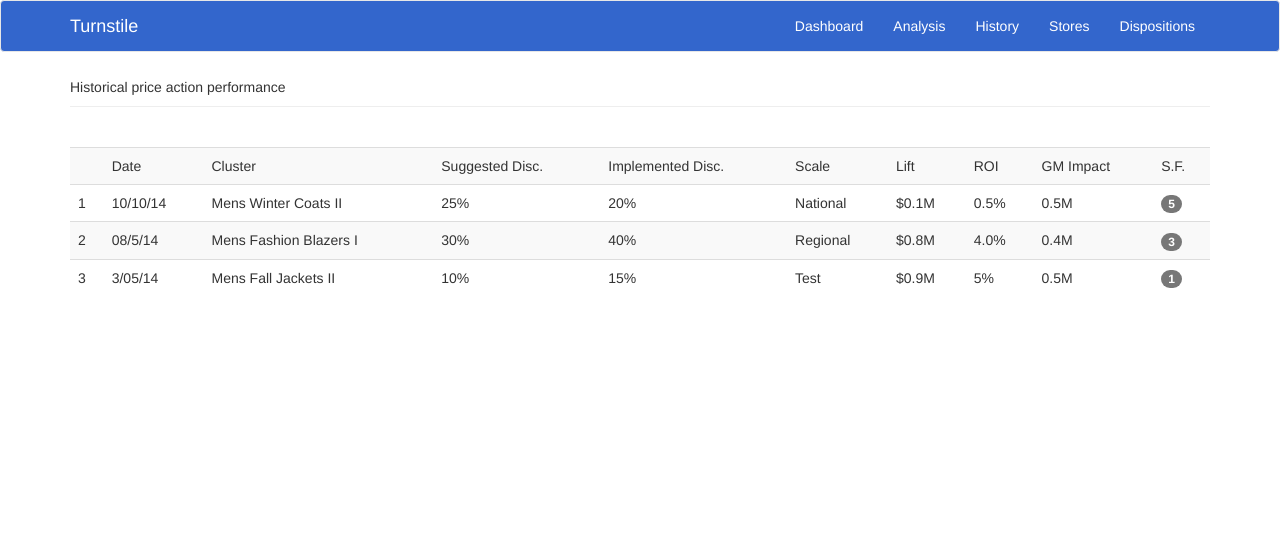
After one commit to luckypupil/turnstile, a Flask app: page /promohistory in a window 1280 px wide. The commit adds this page. Shown: the top 556 px of the page. Run offline with Flask 2, Linux system fonts and the light colour scheme; parts of the project's set-up code (start-up, migrations or seed data) failed here and were passed over; some libraries are stand-ins or nearby versions.

Commit message:
added history.html and put in static data

```diff
--- a/app/main/routes.py
+++ b/app/main/routes.py
@@ -46,9 +46,9 @@ def analysis():
     return render_template("main/analysis.html",skus=skus, form=form, formanal=formanal,results=len(skus),graphs=graphs)
 
 
-@main.route('/analysis', methods=["POST", "GET"])
+@main.route('/promohistory', methods=["POST", "GET"])
 def history():
-    return('hellow world!')
+    return render_template("main/history.html")
 
 
 @main.route('/stores',methods=["POST","GET"])
--- a/app/templates/base.html
+++ b/app/templates/base.html
@@ -25,7 +25,7 @@
                 {#<li><a href="{{ url_for('admin.add_prod') }}">Add SKU</a></li>#}
                 <li><a href="{{ url_for('main.dashboard') }}">Dashboard</a></li>
                 <li><a href="{{ url_for('main.analysis') }}">Analysis</a></li>
-                {#<li><a href="#">History</a></li>#}
+                <li><a href="{{ url_for('main.history') }}">History</a></li>
                 <li><a href="{{ url_for('main.stores') }}">Stores</a></li>
                 <li><a href="{{ url_for('main.dispositions') }}">Dispositions</a></li>
                 {#<li><a href="#">Logout</a></li>#}
--- a/app/templates/main/analysis.html
+++ b/app/templates/main/analysis.html
@@ -184,7 +184,7 @@
 					<td><b>{{ '$5M' }}</b></td>
 					<td><b>{{ '150' }}</b></td>
 					<td><b>{{ '68.5%' }}</b></td>
-					<td><input type="submit" value="remove" class="form-control dispoP"></td>
+					<td><input type="submit" value="submit" class="form-control dispoP"></td>
 				</tr>
 			</table>
 		</div>
--- /dev/null
+++ b/app/templates/main/history.html
@@ -0,0 +1,57 @@
+{% extends "base.html" %}
+{% block pagelabel %}Historical price action performance{% endblock %}
+{% block page_content %}
+<div class="col-md-12">
+	<div class="row table-responsive top-buffer">
+			<table class="table table-striped">
+				<th>
+					<td>Date</td>
+					<td>Cluster</td>
+					<td>Suggested Disc.</td>
+					<td>Implemented Disc.</td>
+					<td>Scale</td>
+					<td>Lift</td>
+					<td>ROI</td>
+					<td>GM Impact</td>
+					<td>S.F.</td>
+				</th>
+				<tr>
+					<td>{{ 1 }}</td>
+					<td>{{ '10/10/14' }}</td>
+					<td>{{ 'Mens Winter Coats II' }}</td>
+					<td>{{ '25%' }}</td>
+					<td>{{ '20%' }}</td>
+					<td>{{ 'National' }}</td>
+					<td>{{ '$0.1M' }}</td>
+					<td>{{ '0.5%' }}</td>
+					<td>{{ '0.5M' }}</td>
+					<td><span class="badge">{{ '5' }}</span></td>
+				</tr>
+				<tr>
+					<td>{{ 2 }}</td>
+					<td>{{ '08/5/14' }}</td>
+					<td>{{ 'Mens Fashion Blazers I' }}</td>
+					<td>{{ '30%' }}</td>
+					<td>{{ '40%' }}</td>
+					<td>{{ 'Regional' }}</td>
+					<td>{{ '$0.8M' }}</td>
+					<td>{{ '4.0%' }}</td>
+					<td>{{ '0.4M' }}</td>
+					<td><span class="badge">{{ '3' }}</span></td>
+				</tr>
+				<tr>
+					<td>{{ 3 }}</td>
+					<td>{{ '3/05/14' }}</td>
+					<td>{{ 'Mens Fall Jackets II' }}</td>
+					<td>{{ '10%' }}</td>
+					<td>{{ '15%' }}</td>
+					<td>{{ 'Test' }}</td>
+					<td>{{ '$0.9M' }}</td>
+					<td>{{ '5%' }}</td>
+					<td>{{ '0.5M' }}</td>
+					<td><span class="badge">{{ '1' }}</span></td>
+				</tr>
+			</table>
+	</div>
+</div>
+{% endblock %}
```
